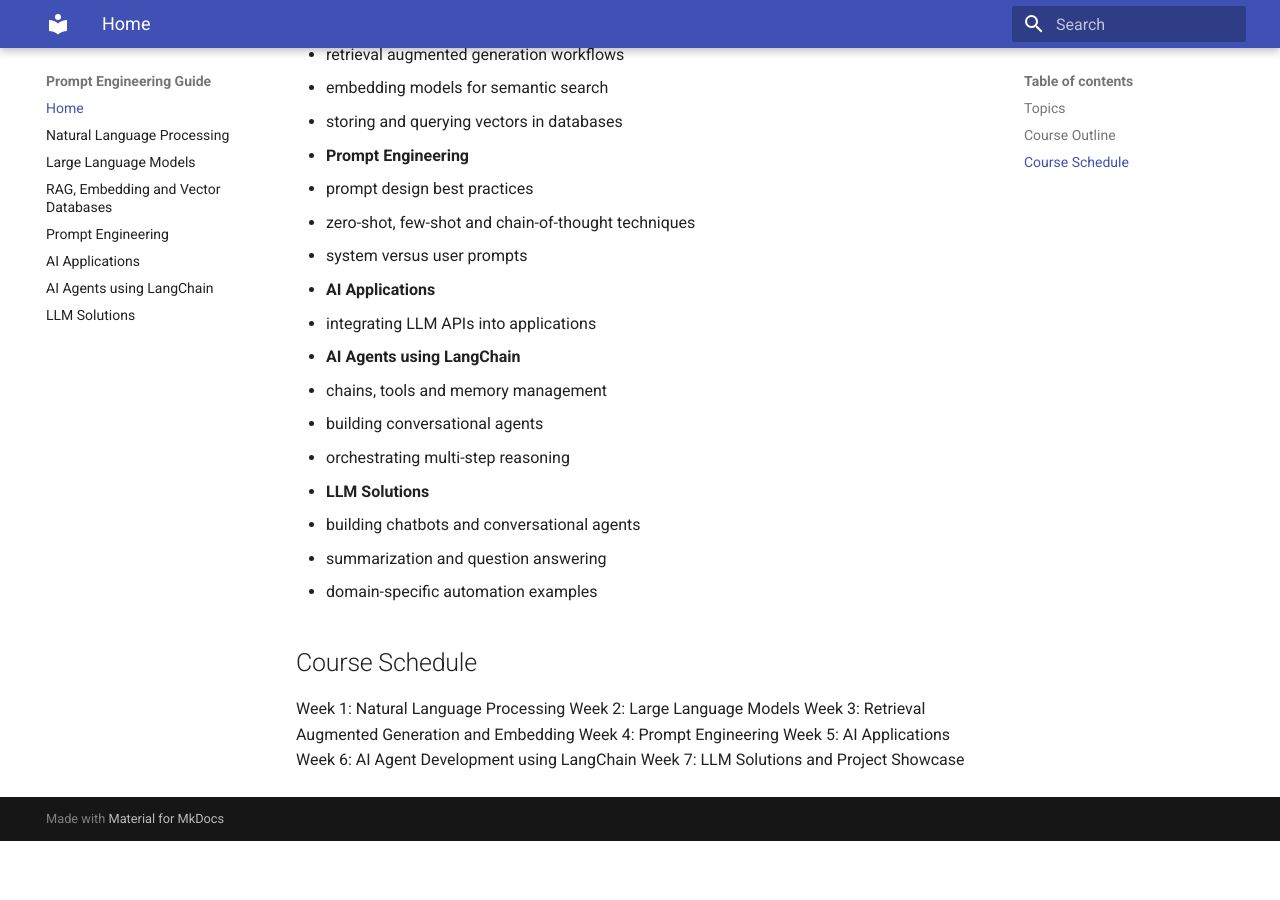
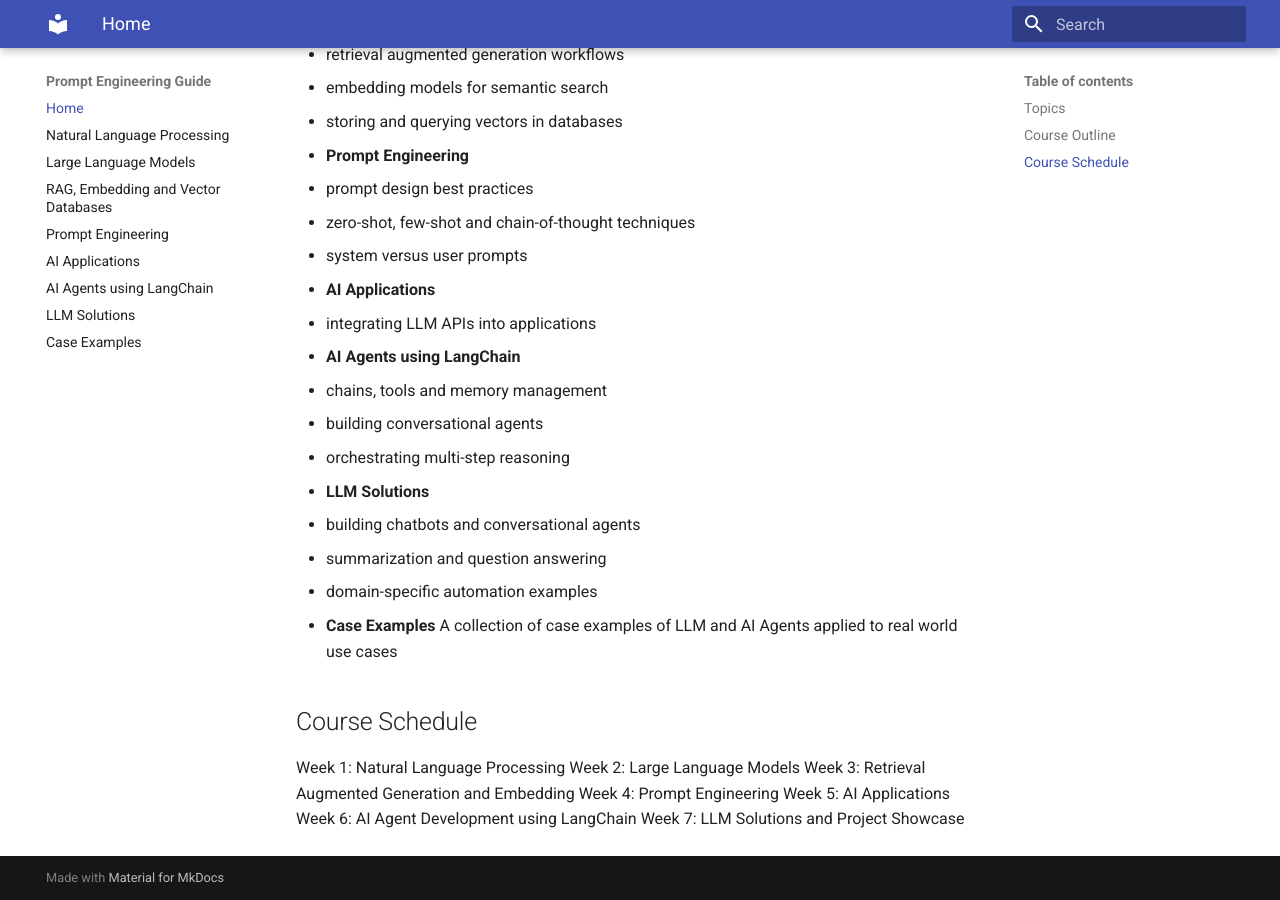
Before and after one commit to echelonagents/promptengineering-guide, an MkDocs documentation site: the page built from docs/index.md, in a window 1280 px wide and 900 px high, scrolled down 934 px. Built offline with MkDocs 1.6.1 and Material for MkDocs 9.7.7, drawn with Linux system fonts in a browser that asks for light colours; before the commit the page ends 1775 px from its top, so only the background shows below that.

Commit message:
list examples

```diff
--- a/docs/index.md
+++ b/docs/index.md
@@ -39,7 +39,8 @@ The course focuses on:
   - building chatbots and conversational agents
   - summarization and question answering
   - domain-specific automation examples
-
+- **Case Examples**
+A collection of case examples of LLM and AI Agents applied to real world use cases
 
 ## Course Schedule
 Week 1: Natural Language Processing
--- a/mkdocs.yml
+++ b/mkdocs.yml
@@ -9,6 +9,7 @@ nav:
   - AI Applications: 05_ai_applications.md
   - AI Agents using LangChain: 06_ai_agent_langchain.md
   - LLM Solutions: 07_llm_solutions.md
+  - Case Examples: 08_case_examples.md
 
 theme:
   name: material
```
Also changed, not shown: AGENTS.md (+2 -0 lines), dev/releases/01_selfguide.md (+4 -0 lines), dev/releases/02_case_examples.md (added, +11 -0 lines), docs/08_case_examples.md (added, +6 -0 lines).
